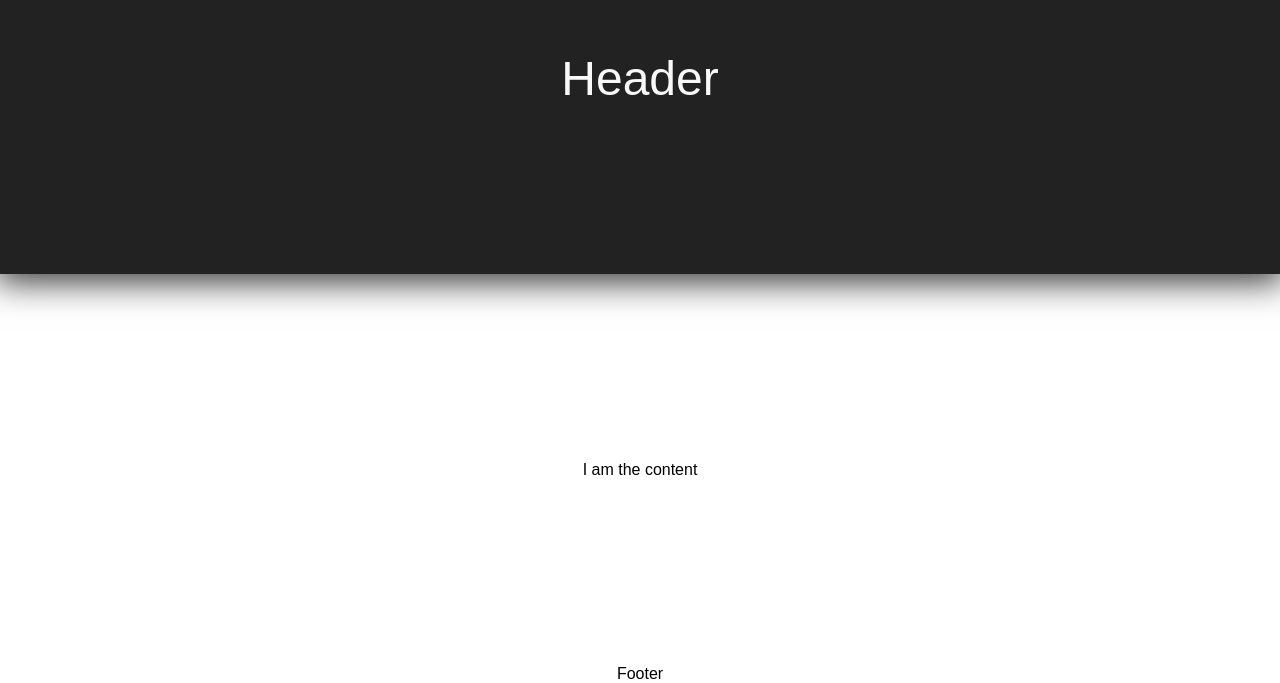
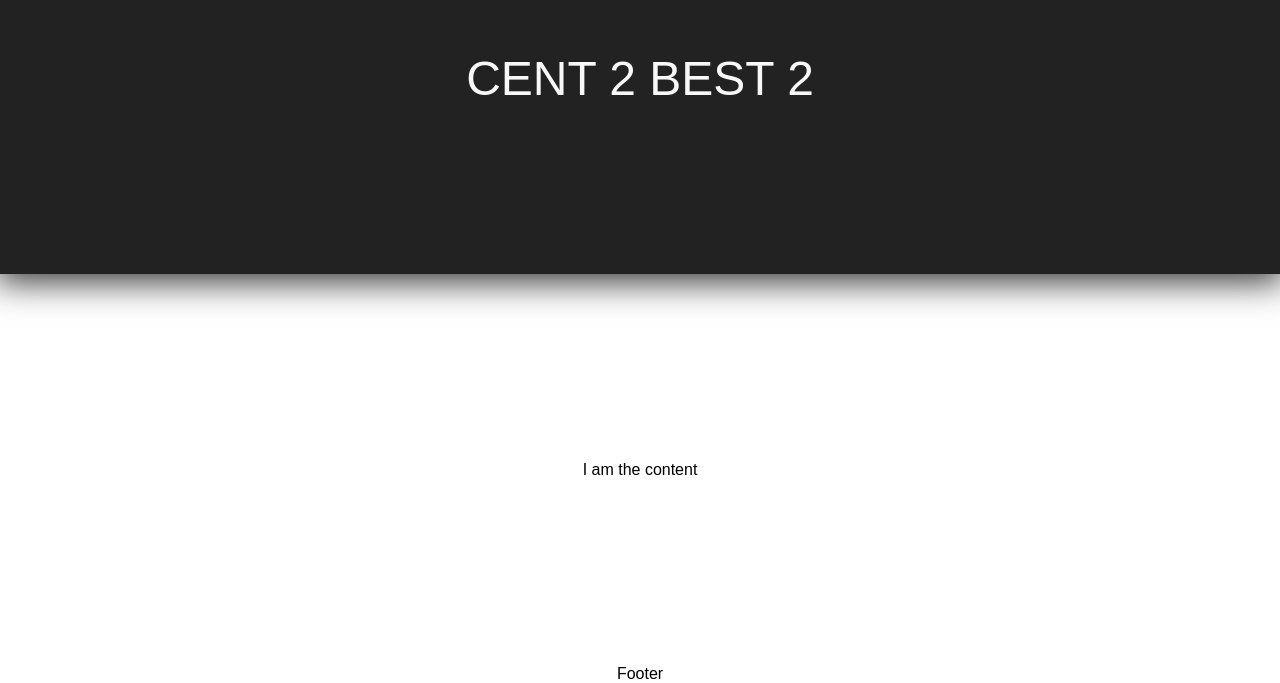
Before and after one commit to jonkelling/react-workshop, a React app: page / in a window 1280 px wide. Shown: the part 117-800 px from the top of the page. Built offline with nearby package versions, Linux system fonts and the light colour scheme.

Commit message:
Header update

```diff
--- a/src/App.js
+++ b/src/App.js
@@ -9,7 +9,7 @@ class App extends Component {
   render() {
     return <div className="App">
       <div className="App-heading App-flex">
-        <Header/>
+        <Header text="CENT 2 BEST 2" />
       </div>
       <div className="App-content App-flex">
         <Content/>
--- a/src/components/Header.js
+++ b/src/components/Header.js
@@ -3,6 +3,6 @@ import React from 'react';
 export default class Header extends React.Component
 {
     render() {
-        return <div>Header</div>;
+        return <div>{this.props.text}</div>;
     }
 }
```
